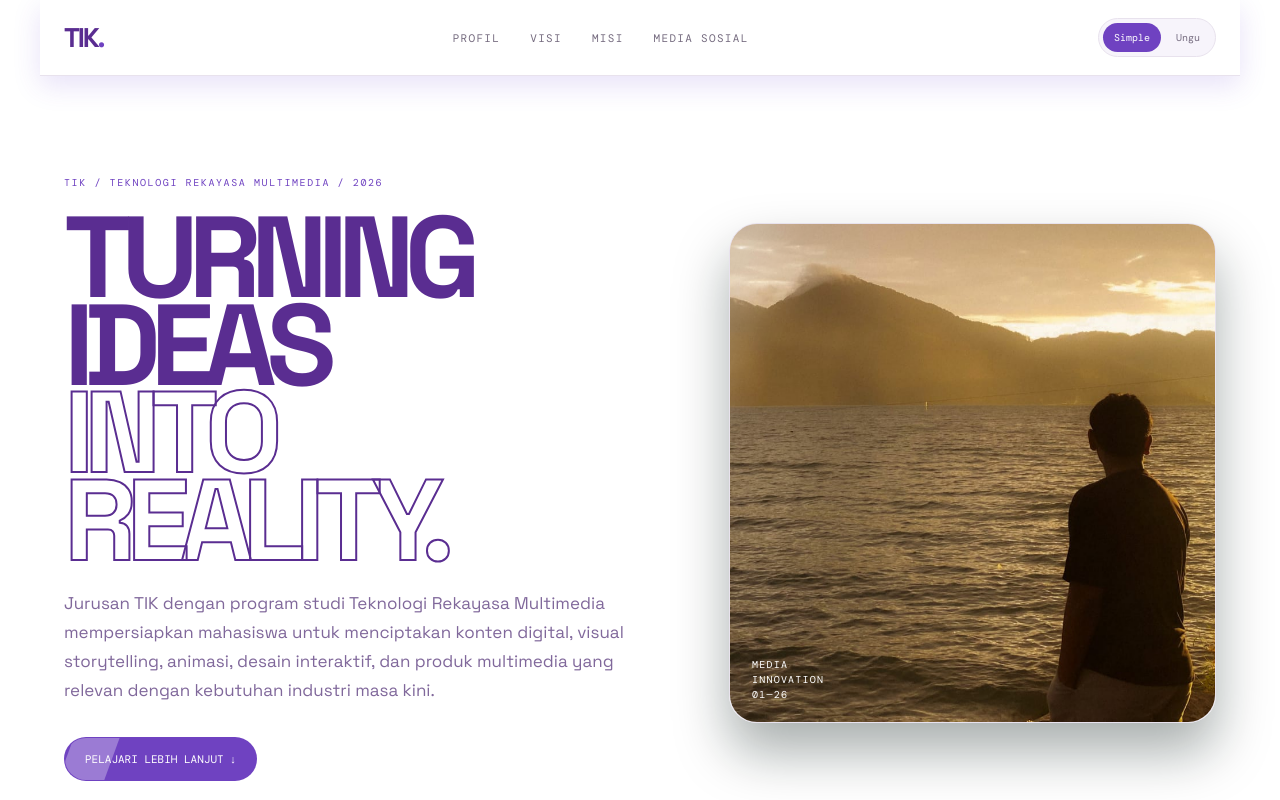
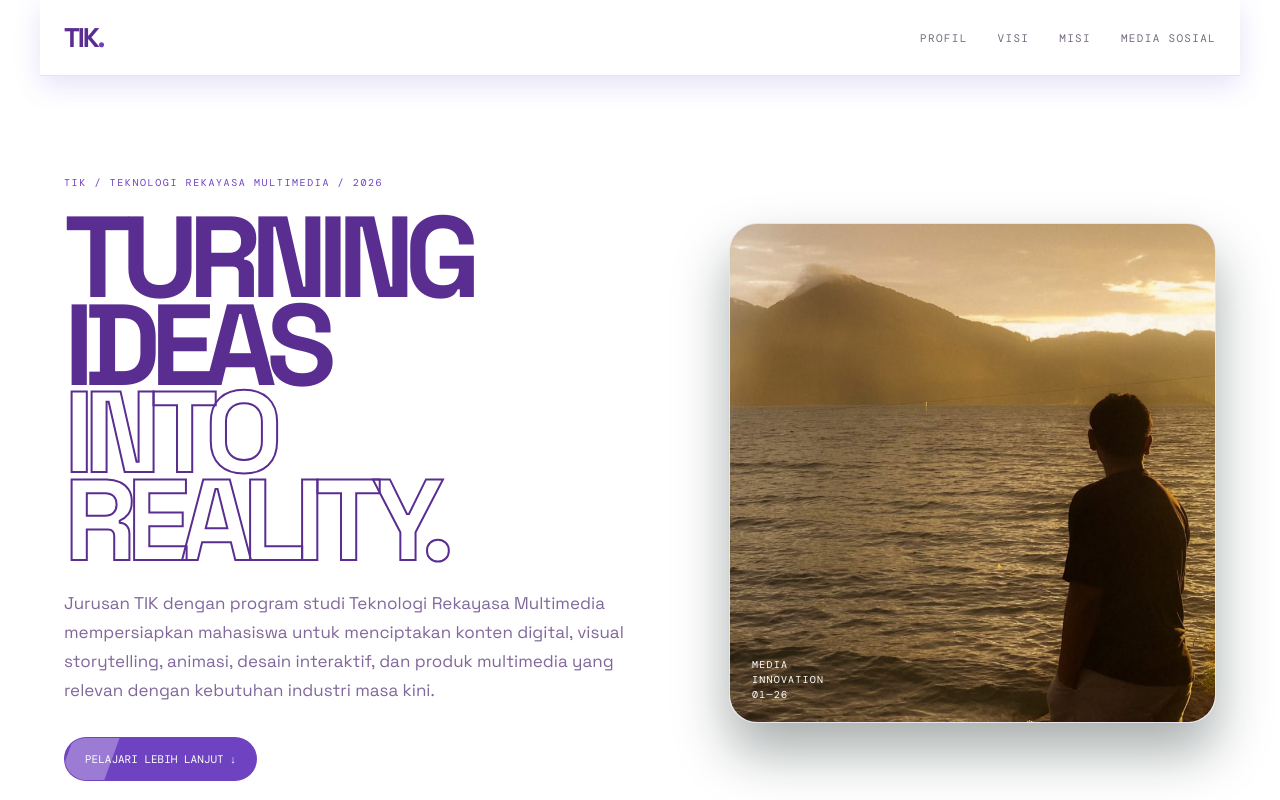
Before and after one commit to malgtps12/multimedia-store, a website: page index.html in a window 1280 px wide. Shown: the top 800 px of the page. Drawn offline with nearby package versions, Linux system fonts and the light colour scheme.

Commit message:
Resolve merge conflicts

```diff
--- a/index.html
+++ b/index.html
@@ -19,10 +19,6 @@
       <a href="#misi">Misi</a>
       <a href="#media-sosial">Media Sosial</a>
     </nav>
-    <div class="theme-switcher" aria-label="Pilihan tema">
-      <button class="theme-button is-active" type="button" data-theme-choice="simple" aria-pressed="true">Simple</button>
-      <button class="theme-button" type="button" data-theme-choice="purple" aria-pressed="false">Ungu</button>
-    </div>
   </header>
 
   <main>
--- a/script.js
+++ b/script.js
@@ -9,25 +9,6 @@ function openAtTop() {
 openAtTop();
 window.addEventListener("pageshow", openAtTop);
 
-const themeButtons = document.querySelectorAll("[data-theme-choice]");
-const themeStorageKey = "multimedia-theme-v3";
-const savedTheme = localStorage.getItem(themeStorageKey) || "simple";
-
-function setTheme(theme) {
-  document.body.dataset.theme = theme;
-  themeButtons.forEach((button) => {
-    const isActive = button.dataset.themeChoice === theme;
-    button.classList.toggle("is-active", isActive);
-    button.setAttribute("aria-pressed", String(isActive));
-  });
-  localStorage.setItem(themeStorageKey, theme);
-}
-
-themeButtons.forEach((button) => {
-  button.addEventListener("click", () => setTheme(button.dataset.themeChoice));
-});
-
-setTheme(savedTheme);
 const pageOpenedAt = Date.now();
 const birthdayMonth = 8;
 const birthdayDay = 12;
--- a/style.css
+++ b/style.css
@@ -946,33 +946,6 @@ body::after {
   color: var(--primary);
 }
 
-.theme-switcher {
-  display: flex;
-  gap: 4px;
-  padding: 4px;
-  border: 1px solid var(--line);
-  border-radius: 999px;
-  background: var(--soft);
-}
-
-.theme-button {
-  border: 0;
-  border-radius: 999px;
-  padding: 8px 11px;
-  color: var(--muted);
-  background: transparent;
-  font: 10px "DM Mono";
-  cursor: pointer;
-  transition: background .2s ease, color .2s ease;
-}
-
-.theme-button:hover,
-.theme-button:focus-visible,
-.theme-button.is-active {
-  color: #ffffff;
-  background: var(--primary);
-}
-
 .hero-art {
   background: linear-gradient(135deg, #f4f0f9 0%, #ffffff 100%);
   border: 1px solid var(--line);
@@ -1042,20 +1015,3 @@ body[data-theme="purple"] .info-card,
 body[data-theme="purple"] .live-card {
   border-color: #ddd0f1;
 }
-
-@media (max-width: 850px) {
-  .theme-switcher {
-    margin-left: auto;
-    margin-right: 16px;
-  }
-}
-
-@media (max-width: 560px) {
-  .theme-switcher {
-    margin-right: 0;
-  }
-
-  .theme-button {
-    padding-inline: 8px;
-  }
-}
```
